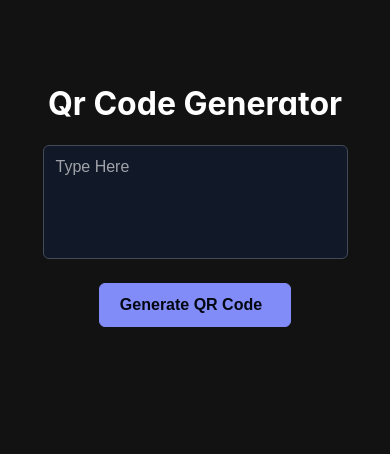
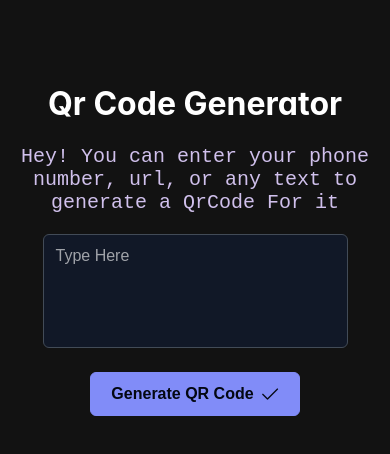
Before and after one commit to KhalidMued/QrCodeGenerator, a React (Create React App) app: page / in a window 390 px wide. Shown: the top 454 px of the page. Built offline with nearby package versions, Linux system fonts and the light colour scheme; a web font is replaced by a local one.

Commit message:
✨ Encoding a phone number into a QR code

```diff
--- a/package.json
+++ b/package.json
@@ -6,6 +6,7 @@
     "@testing-library/jest-dom": "^5.17.0",
     "@testing-library/react": "^13.4.0",
     "@testing-library/user-event": "^13.5.0",
+    "primeicons": "^7.0.0",
     "primereact": "^10.6.2",
     "qrcode": "^1.5.3",
     "react": "^18.2.0",
--- a/src/App.js
+++ b/src/App.js
@@ -5,6 +5,7 @@ import { Button } from 'primereact/button';
 import { useState } from 'react';
 import  QRCode  from 'qrcode';
 import { Image } from 'primereact/image';
+
 
 
 
@@ -23,7 +24,16 @@ function App() {
       const dataUrl = await QRCode.toDataURL(query)
       setQrUrl(dataUrl) //QrCode is saved in the State Varible, after its generated
 
-    } catch(e){
+      const sanitizedPhoneNumber = query.replace(/\D/g, ''); //Enabling phone number
+
+      if (!sanitizedPhoneNumber) {
+        throw new Error('Invalid phone number format.');
+      }
+
+    }
+
+
+    catch(e){
       console.log(e);
 
     }
@@ -51,13 +61,20 @@ function App() {
       alert('Failed To Downlaod ... Sorry!')
     }
   }
+
   return (
     <div className="App">
-    <h1 style={{ marginTop: '10vh '}}> Qr Code Generator </h1>
-    <InputTextarea autoResize placeholder='Type Here' value={query} onChange={(e) =>
-       setQuery(e.target.value)} rows={5} cols={30} />
-       <br/><br/>
-       <Button label="Generate QR Code" icon="pi pi-check" iconPos="right" onClick={generateQrCode} />
+
+      <h1 style={{ marginTop: '10vh '}}> Qr Code Generator </h1>
+
+      <p style={{ fontSize: '20px', color: '#D0C0EC', fontFamily: 'Monospace'}}> Hey! You can enter your phone number, url, or any text to generate a QrCode For it </p>
+
+      <InputTextarea autoResize placeholder='Type Here' value={query} onChange={(e) => setQuery(e.target.value)} rows={5} cols={30} />
+
+      <br/><br/>
+
+      <Button label="Generate QR Code" icon="pi pi-check" iconPos="right" onClick={generateQrCode} />
+
        <br/>
 
       {
--- a/src/index.js
+++ b/src/index.js
@@ -3,6 +3,7 @@ import ReactDOM from 'react-dom/client';
 import './index.css';
 import App from './App';
 import reportWebVitals from './reportWebVitals';
+import 'primeicons/primeicons.css';
 import { PrimeReactProvider } from 'primereact/api'; //PrimeReactContext Removed because not used
 import "primereact/resources/themes/lara-dark-indigo/theme.css";
 //import "primereact/resources/themes/saga-purple/theme.css";
```
Also changed, not shown: 2 other files (tests, documents, lock files or other folders).
